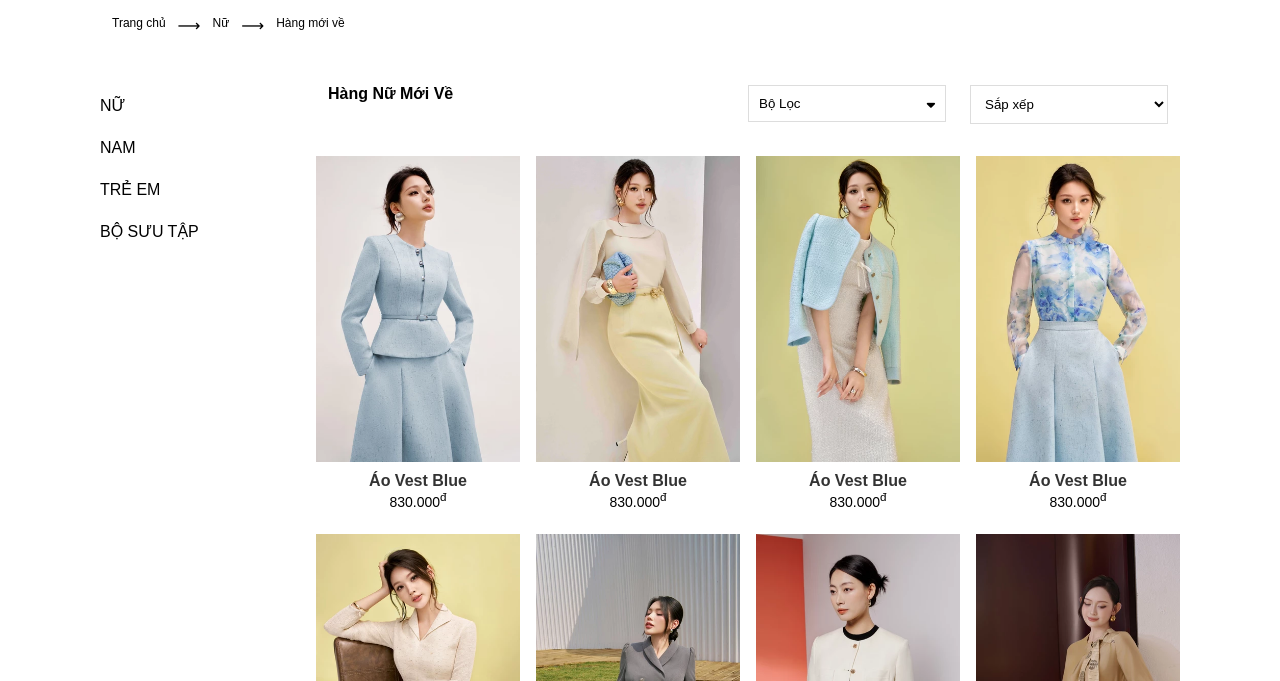
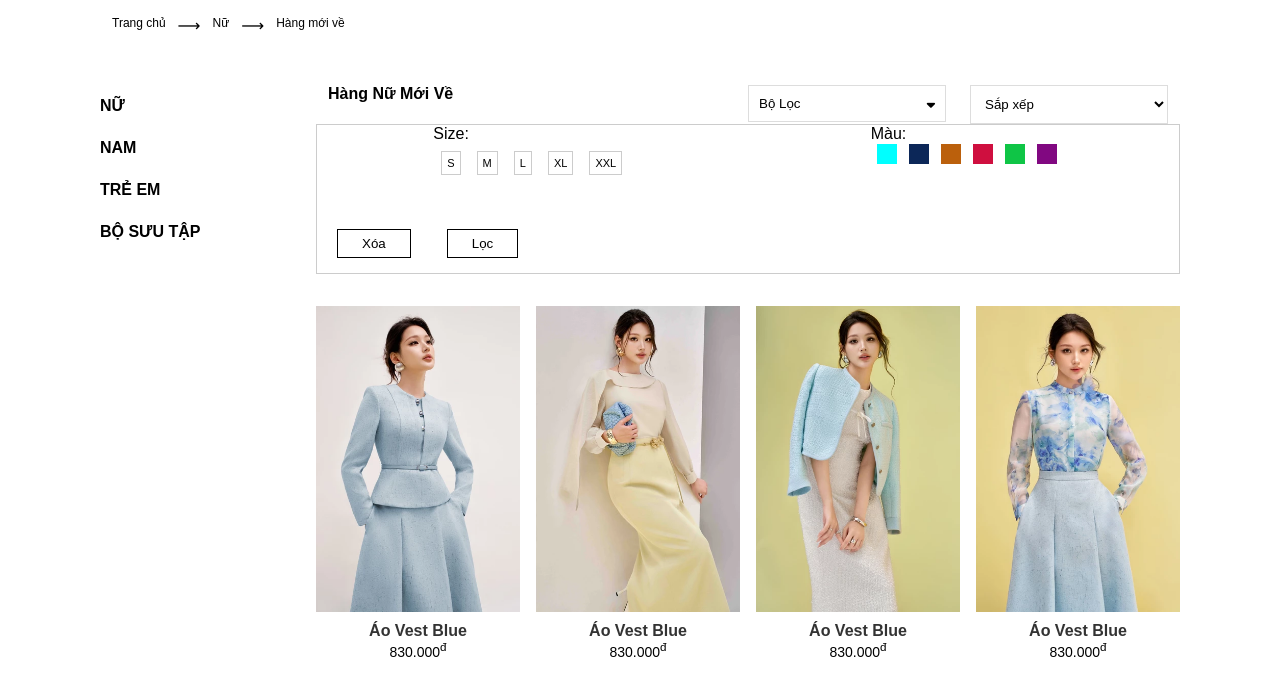
Before and after one commit to Kyori7801/ivy, a plain HTML site: page category.html in a window 1280 px wide. Both pictures are taken after a click on the button "Bộ Lọc". Shown: the part 84-765 px from the top of the page. Drawn offline with Linux system fonts and the light colour scheme.

Commit message:
them category

```diff
--- a/category.html
+++ b/category.html
@@ -88,7 +88,7 @@
                 </ul>
               </li>
               <li class="catergory-left-li">
-                <a href="">NAM</a>
+                <a href="#">NAM</a>
                 <ul>
                   <li><a href="">Hàng Nam Mới Về</a></li>
                   <li><a href="">Beyound Trendy</a></li>
@@ -101,11 +101,12 @@
             </ul>
           </div>
           <div class="catergory-right row">
+            <div class="catergory-right-top row">
               <div class="catergory-right-top-item">
                 <p>Hàng Nữ Mới Về</p>
               </div>
               <div class="catergory-right-top-item">
-              <button>
+                <button class="btn-filter">
                   <span>Bộ Lọc</span><i class="fa-solid fa-sort-down"></i>
                 </button>
               </div>
@@ -115,6 +116,56 @@
                   <option value="">Giá cao đến thấp</option>
                   <option value="">giá thấp đến cao</option>
                 </select>
+              </div>
+            </div>
+            <div class="catergory-filter-content">
+              <div class="catergory-filter-content-top">
+                <div class="catergory-filter-content-size">
+                  <p>Size:</p>
+                  <ul class="row">
+                    <li class="catergory-filter-content-size-choose">S</li>
+                    <li class="catergory-filter-content-size-choose">M</li>
+                    <li class="catergory-filter-content-size-choose">L</li>
+                    <li class="catergory-filter-content-size-choose">XL</li>
+                    <li class="catergory-filter-content-size-choose">XXL</li>
+                  </ul>
+                </div>
+                <div class="catergory-filter-content-color">
+                  <p>Màu:</p>
+                  <ul class="row">
+                    <li
+                      class="catergory-filter-content-color-choose"
+                      style="background-color: aqua"
+                    ></li>
+                    <li
+                      class="catergory-filter-content-color-choose"
+                      style="background-color: rgb(12, 39, 88)"
+                    ></li>
+                    <li
+                      class="catergory-filter-content-color-choose"
+                      style="background-color: rgb(187, 96, 12)"
+                    ></li>
+                    <li
+                      class="catergory-filter-content-color-choose"
+                      style="background-color: rgb(207, 15, 63)"
+                    ></li>
+                    <li
+                      class="catergory-filter-content-color-choose"
+                      style="background-color: rgb(15, 197, 70)"
+                    ></li>
+                    <li
+                      class="catergory-filter-content-color-choose"
+                      style="background-color: rgb(129, 8, 129)"
+                    ></li>
+                  </ul>
+                </div>
+              </div>
+              <div class="catergory-filter-content-bottom">
+                <button class="catergory-filter-content-bottom-remove">
+                  Xóa
+                </button>
+                <button>Lọc</button>
+              </div>
             </div>
             <div class="catergory-right-content row">
               <div class="catergory-right-content-item">
--- a/css/style.css
+++ b/css/style.css
@@ -251,6 +251,13 @@ header:hover {
 .catergory-right {
   width: 80%;
 }
+.catergory-left-li > a {
+  font-weight: bold;
+  font-size: 16px;
+}
+.catergory-right-top {
+  width: 100%;
+}
 .catergory-right-top-item {
   flex: 1;
   padding: 0 12px;
@@ -278,6 +285,61 @@ header:hover {
   border: 1px solid #ddd;
   cursor: pointer;
   outline: none;
+}
+/* ------------------catergory-fliter------------------- */
+.catergory-filter-content {
+  height: 150px;
+  width: 100%;
+  display: none;
+  justify-content: space-between;
+  align-items: center;
+  border: #ccc solid 1px;
+  flex-direction: column;
+}
+.catergory-filter-content.block {
+  display: flex;
+}
+.catergory-filter-content-top {
+  display: flex;
+  width: 100%;
+  justify-content: space-around;
+  /* padding: 20px 0; */
+  gap: 8px;
+}
+.catergory-filter-content-size-choose {
+  padding: 5px;
+  cursor: pointer;
+  border: 1px solid #ccc;
+  margin: 8px;
+  font-size: 11px;
+}
+.catergory-filter-content-size-choose.choose {
+  border: #000 solid 1px;
+}
+.catergory-filter-content-color-choose {
+  padding: 5px;
+  width: 22px;
+  height: 22px;
+  border: 1px solid #fff;
+  display: inline-block;
+  box-sizing: border-box;
+  cursor: pointer;
+  margin: 0 5px;
+}
+.catergory-filter-content-color-choose.choose {
+  border: 1px solid #000;
+}
+.catergory-filter-content-bottom {
+  width: 100%;
+  display: flex;
+  gap: 16px;
+}
+.catergory-filter-content-bottom button {
+  padding: 6px 24px;
+  border: 1px solid #000;
+  background: #fff;
+  cursor: pointer;
+  margin: 0 0 15px 20px;
 }
 .catergory-right-content {
   margin-top: 20px;
@@ -315,6 +377,11 @@ header:hover {
 .catergory-left-li ul {
   display: none;
 }
+.catergory-left ul li ul li {
+  color: #3333;
+  font-size: 13px;
+  padding-left: 10px;
+}
 .catergory-left-li.block ul {
   display: block;
 }
--- a/js/script.js
+++ b/js/script.js
@@ -15,3 +15,34 @@ itemSliderBar.forEach(function (menu, index) {
     menu.classList.toggle("block");
   });
 });
+//------------------------filter----------------
+const btnFilter = document.querySelector(".btn-filter");
+const filterSlider = document.querySelector(".catergory-filter-content");
+const chooseSize = document.querySelectorAll(
+  ".catergory-filter-content-size-choose"
+);
+const chooseColor = document.querySelectorAll(
+  ".catergory-filter-content-color-choose"
+);
+const btnRemove = document.querySelector(
+  ".catergory-filter-content-bottom-remove"
+);
+
+btnFilter.addEventListener("click", function () {
+  filterSlider.classList.toggle("block");
+});
+
+chooseSize.forEach(function (choose, index) {
+  choose.addEventListener("click", function () {
+    choose.classList.toggle("choose");
+  });
+});
+chooseColor.forEach(function (choose, index) {
+  choose.addEventListener("click", function () {
+    choose.classList.toggle("choose");
+  });
+});
+btnRemove.addEventListener("click", function () {
+  chooseSize.forEach((item) => item.classList.remove("choose"));
+  chooseColor.forEach((item) => item.classList.remove("choose"));
+});
```
Lines whose indentation alone changed are shown as unchanged.
